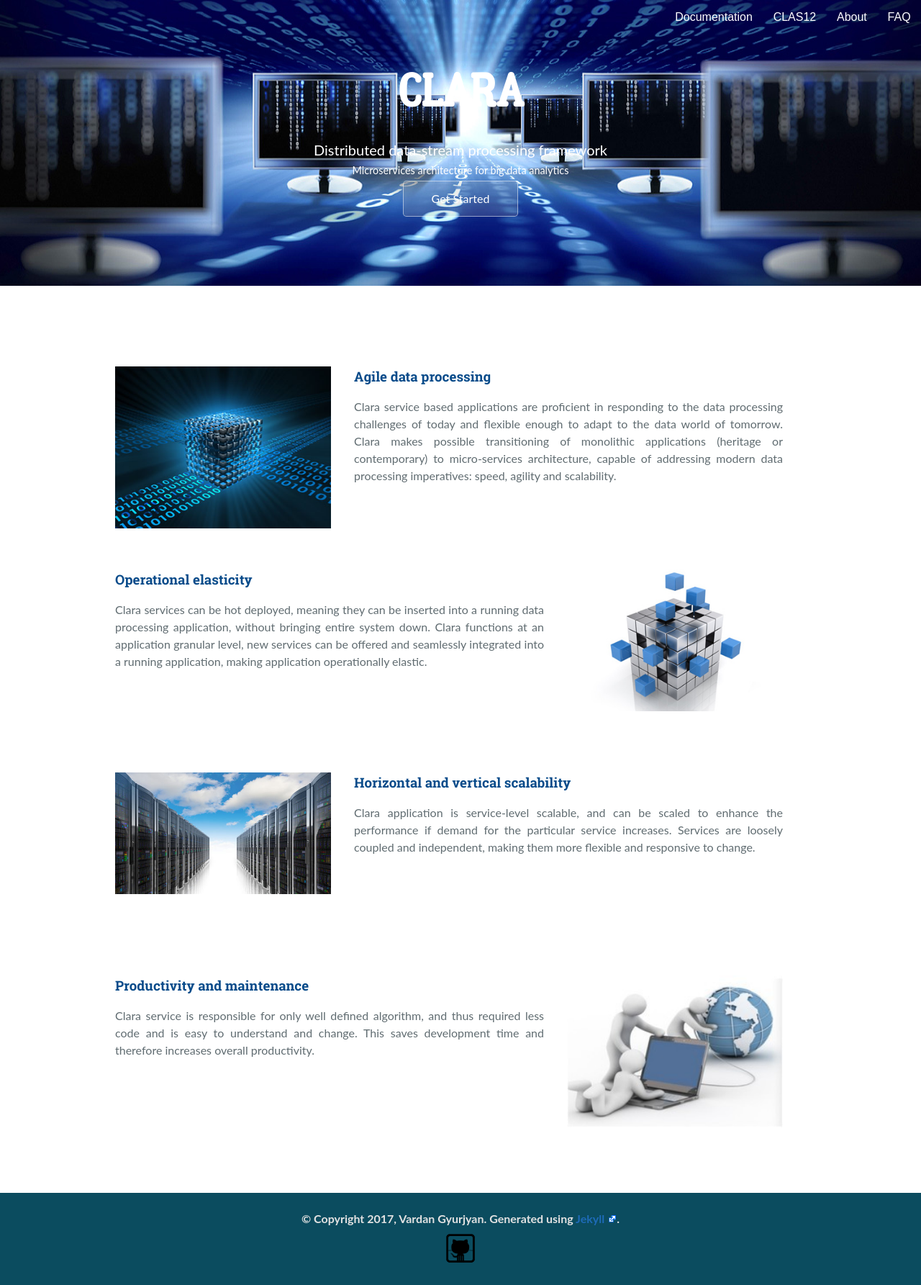
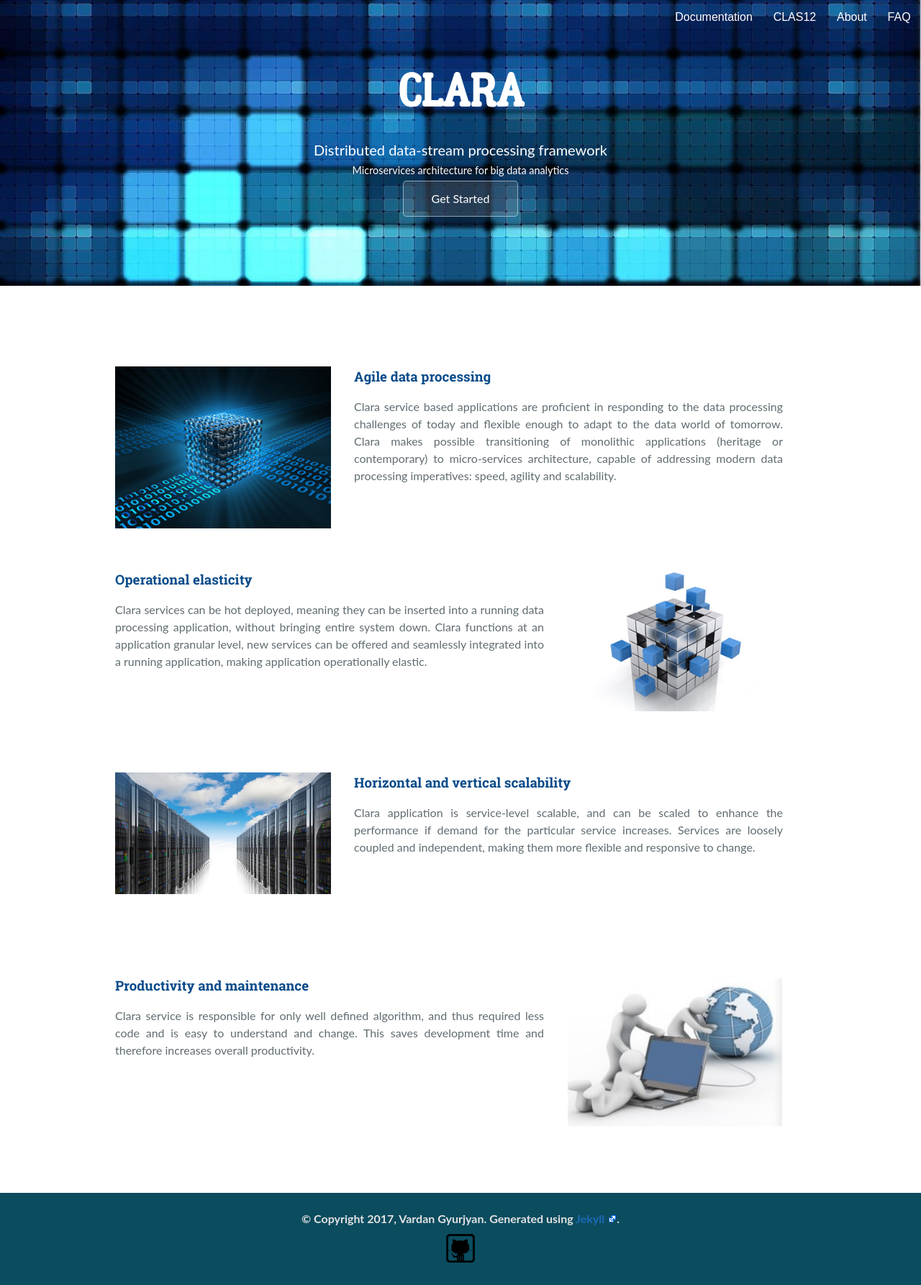
Before and after one commit to JeffersonLab/clara-docs, a Jekyll site: the page built from index.html, in a window 1280 px wide. Shown: the whole page at 72% size. Built offline with Jekyll 4.4.1, drawn with Linux system fonts in a browser that asks for light colours.

Commit message:
Switch background image for home header

```diff
--- a/css/cayman.css
+++ b/css/cayman.css
@@ -223,7 +223,7 @@ a:hover {
   overflow: hidden;
   text-align: center;
   background-color: #0967D2;
-  background-image: url(../img/banner1.jpg);
+  background-image: url(../img/background.jpg);
   background-repeat: no-repeat;
   background-size: 100% 100%;
 }
```
Also changed, not shown: img/background.jpg.
